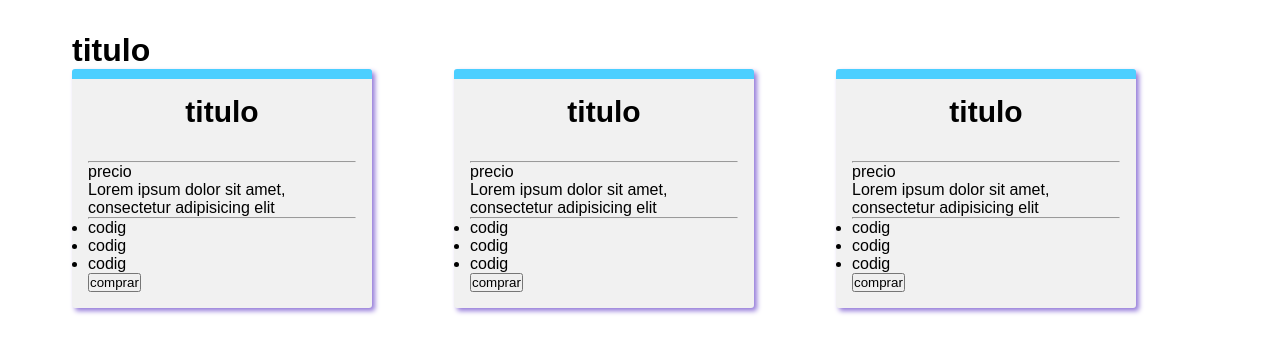
After one commit to Jhonatan2022/SECODE_QR, a PHP site: page /servicios.html in a window 1280 px wide. The commit adds this page. Shown: the top 353 px of the page. Run offline with PHP 8.4, Linux system fonts and the light colour scheme.

Commit message:
ajuste carpetas, db, agrego servicios

```diff
--- /dev/null
+++ b/secode/views/assets/css/custom-styles.css
@@ -0,0 +1,45 @@
+*{
+    padding: 0;
+    margin: 0;
+    box-sizing: border-box;
+    font-family: sans-serif;
+  }
+
+  main{
+    max-width: 1200px;
+    height: 100%;
+    margin:  2rem;
+    padding: 2rem;
+    margin: 0 auto;
+  }
+
+  .header h1{
+    text-align: center;
+    display: inline;
+  }
+
+  .contenedor{
+    display: grid;
+    grid-template-columns: repeat(3, 1fr);
+    grid-template-rows:  1fr;
+    grid-gap: 10px;
+
+  }
+
+  .contenedor .item{
+    width: 300px;
+    border-top: 10px solid #4ccfff;
+    height:100%;
+     border-radius: 3px;
+     box-shadow: 3px 3px 5px 0px #947ad9;
+     padding: 1rem;
+     background: #f1f1f1;
+  }
+
+  .header-item h2{
+    text-align: center;
+    display: block;
+    font-size: 30px;
+
+    margin-bottom: 2rem;
+  }
--- a/secode/views/clinico.html
+++ b/secode/views/clinico.html
@@ -48,7 +48,7 @@
         <div class="main-menu-wrap">
           <!-- logo -->
           <div class="site-logo">
-            <a href="inicio.html">
+            <a href="index.html">
               <img src="assets/img/logo.png" alt="">
             </a>
           </div>
@@ -57,7 +57,7 @@
           <!-- menu start -->
 						<nav class="main-menu">
 							<ul>
-								<li class="current-list-item"><a href="inicio.html">Inicio</a></li>
+								<li class="current-list-item"><a href="index.html">Inicio</a></li>
 								<li><a href="nosotros.html">Quienes Somos</a></li>
 								<li><a href="#">Noticias</a>
 									<ul class="sub-menu">
--- a/secode/views/contact.html
+++ b/secode/views/contact.html
@@ -47,7 +47,7 @@
 					<div class="main-menu-wrap">
 						<!-- logo -->
 						<div class="site-logo">
-							<a href="inicio.html">
+							<a href="index.html">
 								<img src="assets/img/logo.png" alt="">
 							</a>
 						</div>
@@ -57,7 +57,7 @@
 						 <nav class="main-menu">
 							<ul>
 							  <li class="current-list-item">
-								<a href="inicio.html">Inicio</a>
+								<a href="index.html">Inicio</a>
 							  </li>
 							  <li><a href="nosotros.html">Quienes Somos</a></li>
 							  <li>
--- a/secode/views/inicio.html
+++ b/secode/views/index.html
@@ -46,7 +46,7 @@
 					<div class="main-menu-wrap">
 						<!-- logo -->
 						<div class="site-logo">
-							<a href="inicio.html">
+							<a href="index.html">
 								<img src="assets/img/logo.png" alt="">
 							</a>
 						</div>
@@ -55,7 +55,7 @@
 						<!-- menu start -->
 						<nav class="main-menu">
 							<ul>
-								<li class="current-list-item"><a href="inicio.html">Inicio</a></li>
+								<li class="current-list-item"><a href="index.html">Inicio</a></li>
 								<li><a href="nosotros.html">Quienes Somos</a></li>
 								<li><a href="#">Noticias</a>
 									<ul class="sub-menu">
--- a/secode/views/nosotros.html
+++ b/secode/views/nosotros.html
@@ -46,7 +46,7 @@
 					<div class="main-menu-wrap">
 						<!-- logo -->
 						<div class="site-logo">
-							<a href="inicio.html">
+							<a href="index.html">
 								<img src="assets/img/logo.png" alt="">
 							</a>
 						</div>
@@ -55,7 +55,7 @@
 						<!-- menu start -->
 						<nav class="main-menu">
 							<ul>
-								<li class="current-list-item"><a href="inicio.html">Inicio</a></li>
+								<li class="current-list-item"><a href="index.html">Inicio</a></li>
 								<li><a href="nosotros.html">Quienes Somos</a></li>
 								<li><a href="#">Noticias</a>
 									<ul class="sub-menu">
--- a/secode/views/noticia.html
+++ b/secode/views/noticia.html
@@ -47,7 +47,7 @@
 					<div class="main-menu-wrap">
 						<!-- logo -->
 						<div class="site-logo">
-							<a href="inicio.html">
+							<a href="index.html">
 								<img src="assets/img/logo.png" alt="">
 							</a>
 						</div>
@@ -56,7 +56,7 @@
 					<!-- menu start -->
 					<nav class="main-menu">
 						<ul>
-							<li class="current-list-item"><a href="inicio.html">Inicio</a></li>
+							<li class="current-list-item"><a href="index.html">Inicio</a></li>
 							<li><a href="nosotros.html">Quienes Somos</a></li>
 							<li><a href="#">Noticias</a>
 								<ul class="sub-menu">
--- a/secode/views/noticia1.html
+++ b/secode/views/noticia1.html
@@ -47,7 +47,7 @@
 					<div class="main-menu-wrap">
 						<!-- logo -->
 						<div class="site-logo">
-							<a href="inicio.html">
+							<a href="index.html">
 								<img src="assets/img/logo.png" alt="">
 							</a>
 						</div>
@@ -56,7 +56,7 @@
 						<!-- menu start -->
 						<nav class="main-menu">
 							<ul>
-								<li class="current-list-item"><a href="inicio.html">Inicio</a></li>
+								<li class="current-list-item"><a href="index.html">Inicio</a></li>
 								<li><a href="nosotros.html">Quienes Somos</a></li>
 								<li><a href="#">Noticias</a>
 									<ul class="sub-menu">
--- a/secode/views/noticia2.html
+++ b/secode/views/noticia2.html
@@ -47,7 +47,7 @@
 					<div class="main-menu-wrap">
 						<!-- logo -->
 						<div class="site-logo">
-							<a href="inicio.html">
+							<a href="index.html">
 								<img src="assets/img/logo.png" alt="">
 							</a>
 						</div>
@@ -56,7 +56,7 @@
 						<!-- menu start -->
 						<nav class="main-menu">
 							<ul>
-								<li class="current-list-item"><a href="inicio.html">Inicio</a></li>
+								<li class="current-list-item"><a href="index.html">Inicio</a></li>
 								<li><a href="nosotros.html">Quienes Somos</a></li>
 								<li><a href="#">Noticias</a>
 									<ul class="sub-menu">
--- a/secode/views/noticia3.html
+++ b/secode/views/noticia3.html
@@ -51,7 +51,7 @@
             <div class="main-menu-wrap">
               <!-- logo -->
               <div class="site-logo">
-                <a href="inicio.html">
+                <a href="index.html">
                   <img src="assets/img/logo.png" alt="" />
                 </a>
               </div>
@@ -61,7 +61,7 @@
               <nav class="main-menu">
                 <ul>
                   <li class="current-list-item">
-                    <a href="inicio.html">Inicio</a>
+                    <a href="index.html">Inicio</a>
                   </li>
                   <li><a href="nosotros.html">Quienes Somos</a></li>
                   <li>
--- a/secode/views/noticia4.html
+++ b/secode/views/noticia4.html
@@ -47,7 +47,7 @@
 					<div class="main-menu-wrap">
 						<!-- logo -->
 						<div class="site-logo">
-							<a href="inicio.html">
+							<a href="index.html">
 								<img src="assets/img/logo.png" alt="">
 							</a>
 						</div>
@@ -57,7 +57,7 @@
 						 <nav class="main-menu">
 							<ul>
 							  <li class="current-list-item">
-								<a href="inicio.html">Inicio</a>
+								<a href="index.html">Inicio</a>
 							  </li>
 							  <li><a href="nosotros.html">Quienes Somos</a></li>
 							  <li>
--- a/secode/views/noticia5.html
+++ b/secode/views/noticia5.html
@@ -47,7 +47,7 @@
 					<div class="main-menu-wrap">
 						<!-- logo -->
 						<div class="site-logo">
-							<a href="inicio.html">
+							<a href="index.html">
 								<img src="assets/img/logo.png" alt="">
 							</a>
 						</div>
@@ -57,7 +57,7 @@
 						 <nav class="main-menu">
 							<ul>
 							  <li class="current-list-item">
-								<a href="inicio.html">Inicio</a>
+								<a href="index.html">Inicio</a>
 							  </li>
 							  <li><a href="nosotros.html">Quienes Somos</a></li>
 							  <li>
--- a/secode/views/noticia6.html
+++ b/secode/views/noticia6.html
@@ -47,7 +47,7 @@
 					<div class="main-menu-wrap">
 						<!-- logo -->
 						<div class="site-logo">
-							<a href="inicio.html">
+							<a href="index.html">
 								<img src="assets/img/logo.png" alt="">
 							</a>
 						</div>
@@ -57,7 +57,7 @@
 						 <nav class="main-menu">
 							<ul>
 							  <li class="current-list-item">
-								<a href="inicio.html">Inicio</a>
+								<a href="index.html">Inicio</a>
 							  </li>
 							  <li><a href="nosotros.html">Quienes Somos</a></li>
 							  <li>
--- a/secode/views/noticias.html
+++ b/secode/views/noticias.html
@@ -47,7 +47,7 @@
 					<div class="main-menu-wrap">
 						<!-- logo -->
 						<div class="site-logo">
-							<a href="inicio.html">
+							<a href="index.html">
 								<img src="assets/img/logo.png" alt="">
 							</a>
 						</div>
@@ -57,7 +57,7 @@
 						 <nav class="main-menu">
 							<ul>
 							  <li class="current-list-item">
-								<a href="inicio.html">Inicio</a>
+								<a href="index.html">Inicio</a>
 							  </li>
 							  <li><a href="nosotros.html">Quienes Somos</a></li>
 							  <li>
--- /dev/null
+++ b/secode/views/servicios.html
@@ -0,0 +1,91 @@
+<!DOCTYPE html>
+<html lang="en" dir="ltr">
+  <head>
+    <meta http-equiv="X-UA-Compatible" content="ie=edge">
+    <meta http-equiv="Content-Type" content="text/html;charset=UTF-8">
+    <meta name="viewport" content="width=device-width, initial-scale=1.0">
+    <meta charset="utf-8">
+    <link rel="stylesheet" href="./assets/css/custom-styles.css">
+    <title></title>
+  </head>
+  <body>
+    <main>
+      <div class="header">
+        <h1>titulo</h1>
+      </div>
+
+      <div class="contenedor">
+        <div class="item">
+          <div class="header-item">
+            <h2>titulo</h2>
+            <hr>
+          </div>
+          <div class="body-item">
+            <span>precio</span>
+            <p class="des">Lorem ipsum dolor sit amet, consectetur adipisicing elit</p>
+            <hr>
+            <div class="contenido">
+              <ul>
+                <li>codig</li>
+                <li>codig</li>
+                <li>codig</li>
+              </ul>
+            </div>
+          </div>
+          <div class="footer-item">
+            <button type="button" name="button" >
+            comprar</button>
+          </div>
+        </div>
+
+        <div class="item">
+          <div class="header-item">
+            <h2>titulo</h2>
+            <hr>
+          </div>
+          <div class="body-item">
+            <span>precio</span>
+            <p class="des">Lorem ipsum dolor sit amet, consectetur adipisicing elit</p>
+            <hr>
+            <div class="contenido">
+              <ul>
+                <li>codig</li>
+                <li>codig</li>
+                <li>codig</li>
+              </ul>
+            </div>
+          </div>
+          <div class="footer-item">
+            <button type="button" name="button" >
+            comprar</button>
+          </div>
+        </div>
+
+        <div class="item">
+          <div class="header-item">
+            <h2>titulo</h2>
+            <hr>
+          </div>
+          <div class="body-item">
+            <span>precio</span>
+            <p class="des">Lorem ipsum dolor sit amet, consectetur adipisicing elit</p>
+            <hr>
+            <div class="contenido">
+              <ul>
+                <li>codig</li>
+                <li>codig</li>
+                <li>codig</li>
+              </ul>
+            </div>
+          </div>
+          <div class="footer-item">
+            <button type="button" name="button" >
+            comprar</button>
+          </div>
+        </div>
+
+
+      </div>
+    </main>
+  </body>
+</html>
```
Also changed, not shown: secode/controller/exit/exit.php (added, +9 -0 lines), secode/models/database/database.php (added, +26 -0 lines), secode/views/iniciar.html (deleted, +0 -136 lines), secode/views/iniciar.php (+20 -17 lines).
